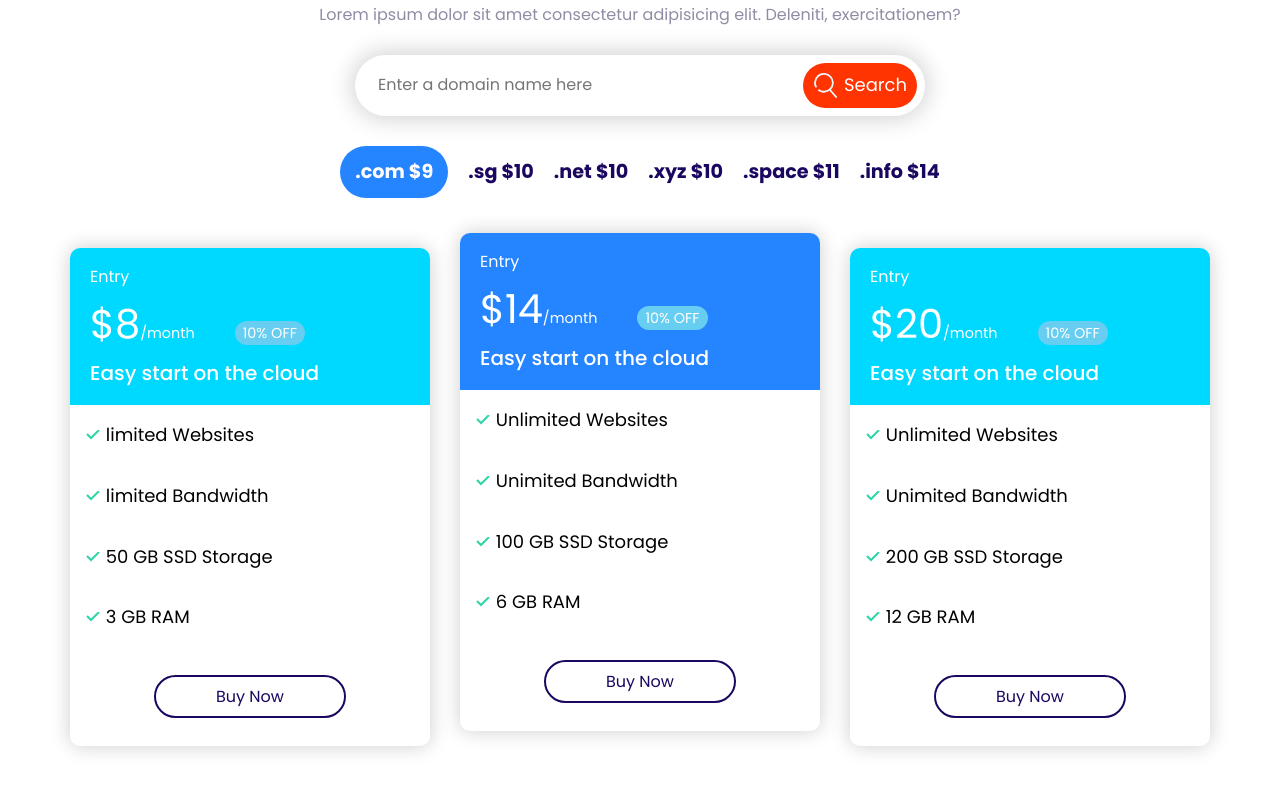
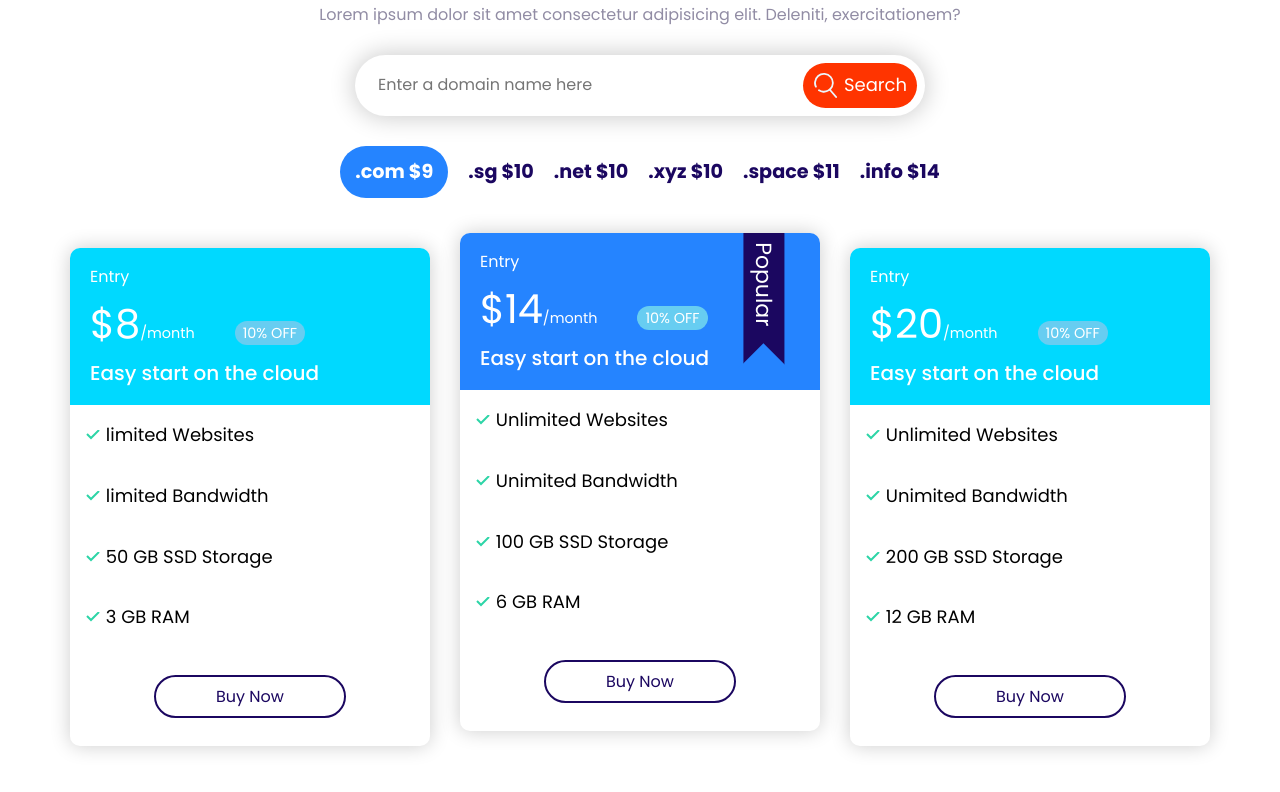
Before and after one commit to kechicheb/Mosh-Template, a plain HTML site: page index.html in a window 1280 px wide. Shown: the part 950-1742 px from the top of the page. Drawn offline with Linux system fonts and the light colour scheme.

Commit message:
finished hosting

```diff
--- a/CSS/main.css
+++ b/CSS/main.css
@@ -326,6 +326,28 @@ transform: skewY(-2deg);
 }
 .hosting .container section .box:nth-child(2) {
   transform: translateY(-15px);
+  position: relative;
+}
+.hosting .container section .box:nth-child(2) .popular {
+  position: absolute;
+  padding: 8px 40px;
+  font-size: 22px;
+  color: white;
+  background-color: var(--third-color);
+  top: 10px;
+  right: -5px;
+  transform-origin: center bottom;
+  transform: rotate(90deg);
+}
+.hosting .container section .box:nth-child(2) .popular::after {
+  content: "";
+  position: absolute;
+  border: 25px solid;
+  border-color: transparent var(--fourth-color) transparent transparent;
+  right: -2px;
+  top: 50%;
+  transform: translate(0%,-50%);
+
 }
 .hosting .container section .box:nth-child(2):hover {
   transform: perspective(200px) translate3d(0,-15px,6px);
@@ -338,6 +360,7 @@ transform: skewY(-2deg);
     transform: perspective(200px) translate3d(0,0,6px);
   }
 }
+
 .hosting .container section .box .head {
   padding: 20px;
   color: white;
--- a/index.html
+++ b/index.html
@@ -57,7 +57,6 @@
   <!-- End Landing -->
 
   <!-- Start hosting -->
-
   <section class="hosting" id="hosting">
     <div class="container">
       <h1>Starting at $10 per month</h1>
@@ -87,10 +86,10 @@
             <div class="line">Easy start on the cloud</div>
           </div>
           <ul class="content">
-            <li> <img src="assets/icons/tick.svg" alt="tick">  limited Websites</li>
-            <li> <img src="assets/icons/tick.svg" alt="tick">  limited Bandwidth</li>
-            <li> <img src="assets/icons/tick.svg" alt="tick">  50 GB SSD Storage</li>
-            <li> <img src="assets/icons/tick.svg" alt="tick">  3 GB RAM</li>
+            <li> <img src="assets/icons/tick.svg" alt="tick"> limited Websites</li>
+            <li> <img src="assets/icons/tick.svg" alt="tick"> limited Bandwidth</li>
+            <li> <img src="assets/icons/tick.svg" alt="tick"> 50 GB SSD Storage</li>
+            <li> <img src="assets/icons/tick.svg" alt="tick"> 3 GB RAM</li>
           </ul>
           <div class="button">
             <a href="#">Buy Now</a>
@@ -103,14 +102,15 @@
             <div class="line">Easy start on the cloud</div>
           </div>
           <ul class="content">
-            <li> <img src="assets/icons/tick.svg" alt="tick">  Unlimited Websites</li>
-            <li> <img src="assets/icons/tick.svg" alt="tick">  Unimited Bandwidth</li>
-            <li> <img src="assets/icons/tick.svg" alt="tick">  100 GB SSD Storage</li>
-            <li> <img src="assets/icons/tick.svg" alt="tick">  6 GB RAM</li>
+            <li> <img src="assets/icons/tick.svg" alt="tick"> Unlimited Websites</li>
+            <li> <img src="assets/icons/tick.svg" alt="tick"> Unimited Bandwidth</li>
+            <li> <img src="assets/icons/tick.svg" alt="tick"> 100 GB SSD Storage</li>
+            <li> <img src="assets/icons/tick.svg" alt="tick"> 6 GB RAM</li>
           </ul>
           <div class="button">
             <a href="#">Buy Now</a>
           </div>
+          <div class="popular"><span>Popular</span></div>
         </div>
         <div class="box">
           <div class="head">
@@ -119,10 +119,10 @@
             <div class="line">Easy start on the cloud</div>
           </div>
           <ul class="content">
-            <li> <img src="assets/icons/tick.svg" alt="tick">  Unlimited Websites</li>
-            <li> <img src="assets/icons/tick.svg" alt="tick">  Unimited Bandwidth</li>
-            <li> <img src="assets/icons/tick.svg" alt="tick">  200 GB SSD Storage</li>
-            <li> <img src="assets/icons/tick.svg" alt="tick">  12 GB RAM</li>
+            <li> <img src="assets/icons/tick.svg" alt="tick"> Unlimited Websites</li>
+            <li> <img src="assets/icons/tick.svg" alt="tick"> Unimited Bandwidth</li>
+            <li> <img src="assets/icons/tick.svg" alt="tick"> 200 GB SSD Storage</li>
+            <li> <img src="assets/icons/tick.svg" alt="tick"> 12 GB RAM</li>
           </ul>
           <div class="button">
             <a href="#">Buy Now</a>
@@ -132,6 +132,9 @@
     </div>
   </section>
   <!-- End hosting -->
+
+
+
   <script src="js/all.min.js"></script>
 </body>
 
```
